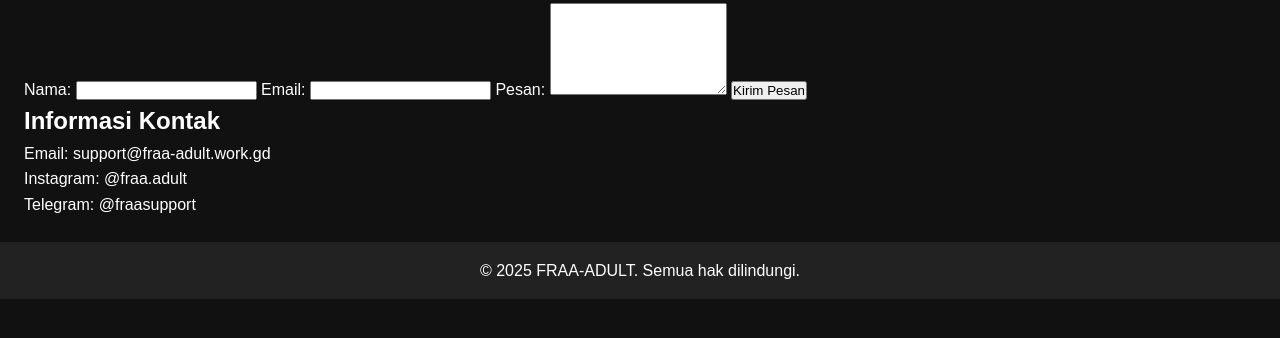
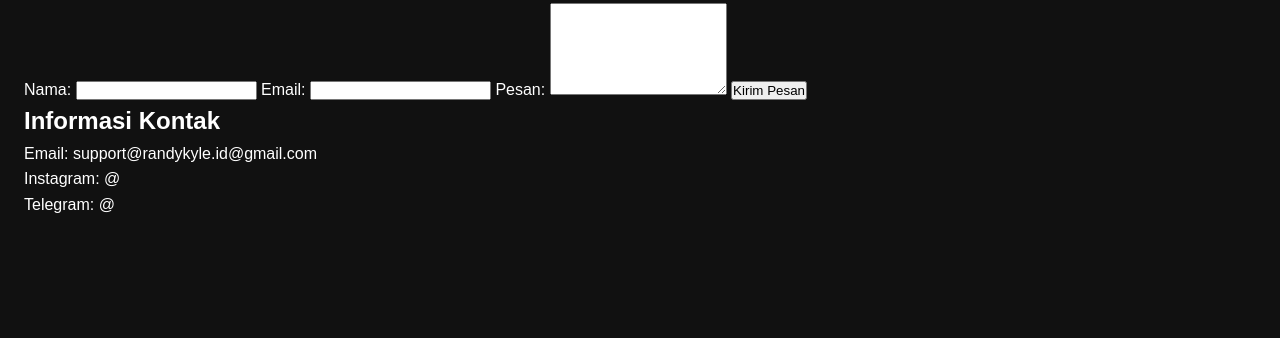
Before and after one commit to Randy-kyle/FRAA, a plain HTML site: page contact.html in a window 1280 px wide. Shown: the part 258-596 px from the top of the page. Drawn offline with Linux system fonts and the light colour scheme.

Commit message:
Update contact.html

```diff
--- a/contact.html
+++ b/contact.html
@@ -41,15 +41,11 @@
 
     <section class="contact-info">
       <h2>Informasi Kontak</h2>
-      <p>Email: support@fraa-adult.work.gd</p>
-      <p>Instagram: @fraa.adult</p>
-      <p>Telegram: @fraasupport</p>
+      <p>Email: support@randykyle.id@gmail.com</p>
+      <p>Instagram: @</p>
+      <p>Telegram: @</p>
     </section>
   </main>
-
-  <footer>
-    <p>&copy; 2025 FRAA-ADULT. Semua hak dilindungi.</p>
-  </footer>
 
   <script src="scripts/main.js"></script>
 </body>
```
